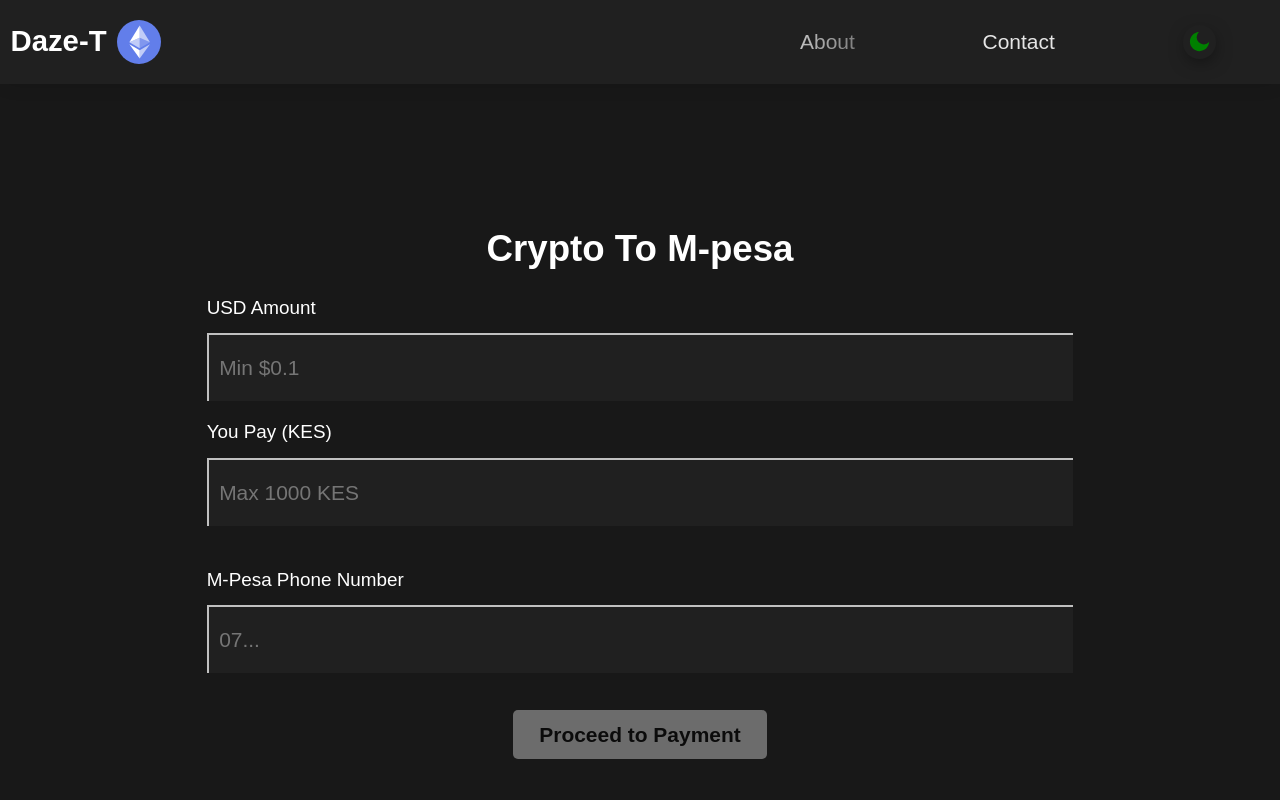
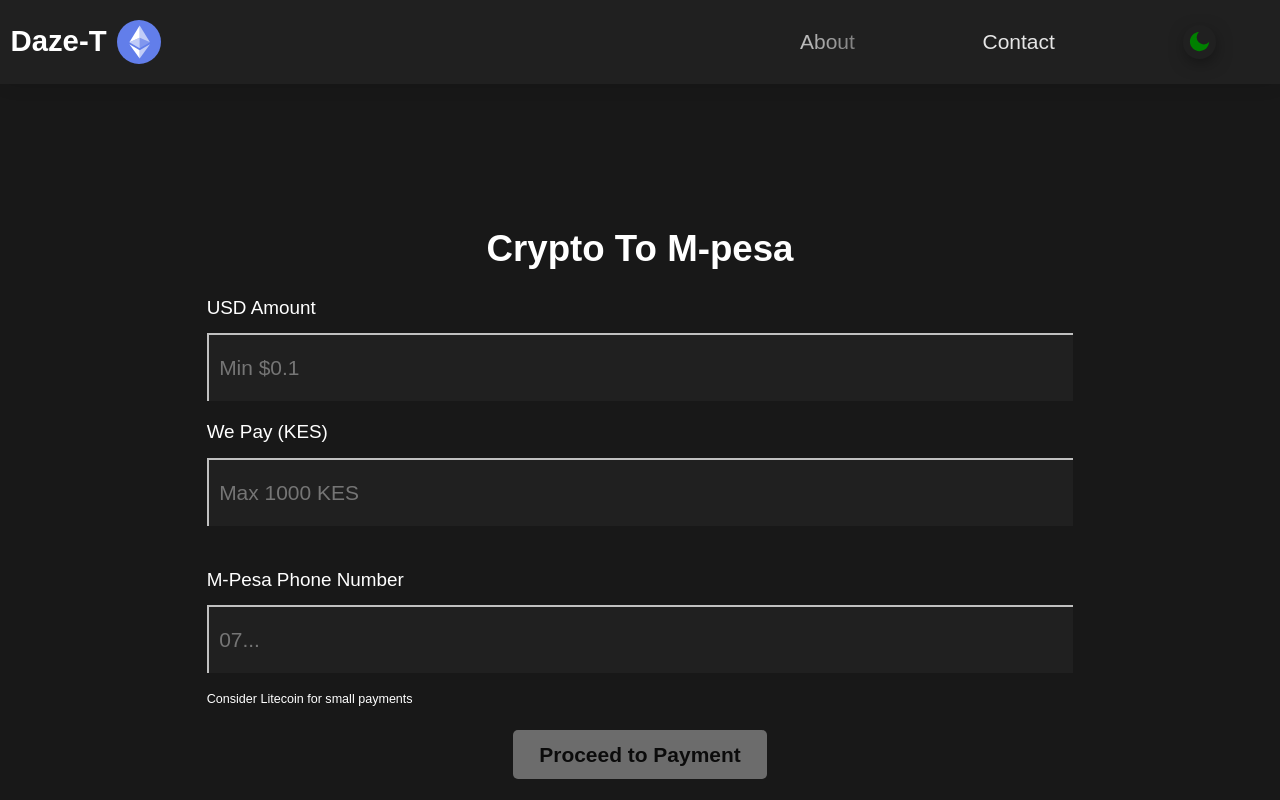
Before and after one commit to davidkiama/Daze-T, a React (Create React App) app: page / in a window 1280 px wide. Shown: the top 800 px of the page. Built offline with nearby package versions, Linux system fonts and the light colour scheme; no server answers.

Commit message:
New update to launch

```diff
--- a/package.json
+++ b/package.json
@@ -1,4 +1,5 @@
 {
+  "homepage": "https://daze-t.com",
   "name": "portfolio",
   "version": "0.1.0",
   "private": true,
--- a/public/index.html
+++ b/public/index.html
@@ -3,7 +3,7 @@
 
 <head>
   <meta charset="utf-8" />
-  <link rel="icon" href="%PUBLIC_URL%/img/code.png" />
+  <link rel="icon" href="%PUBLIC_URL%/img/ethereum.svg" />
   <meta name="viewport" content="width=device-width, initial-scale=1" />
   <meta name="theme-color" content="#000000" />
   <meta name="description" content="Daze-T - Buys crypto assets." />
--- a/src/components/Pages/Contact.js
+++ b/src/components/Pages/Contact.js
@@ -19,8 +19,12 @@
           <input type="submit" value="Send" className={`${darkMode ? "dark" : ""} btn`} />
         </form>
 
-        <a href="https://wa.me/pseudo" target="_blank" rel="noopener noreferrer" className="whatsapp-link">
-           Contact us on WhatsApp
+        <a
+          target="blank"
+          href="https://wa.me/254799760500?text=Hello support"
+          className="whatsapp-link"
+        >
+          Contact us on WhatsApp
         </a>
       </div>
     </main>
--- a/src/components/Pages/Home.js
+++ b/src/components/Pages/Home.js
@@ -73,7 +73,7 @@
     try {
       // Point this to your Node.js server URL
       // Use "http://localhost:8080/api/create-trade" for local testing
-      const response = await fetch("http://localhost:8080/api/create-trade", {
+      const response = await fetch("https://api.daze-t.com/api/create-trade", {
         method: "POST",
         headers: {
           "Content-Type": "application/json",
@@ -125,7 +125,7 @@
               className={`${darkMode ? "dark" : ""} ${error.includes("USD") ? "input-error" : ""}`}
             />
 
-            <label>You Pay (KES)</label>
+            <label>We Pay (KES)</label>
             <input
               type="number"
               value={kesAmount}
@@ -149,6 +149,7 @@
               required
               className={`${darkMode ? "dark" : ""}`}
             />
+            <span className="small-text">Consider Litecoin for small payments</span>
 
             <input
               type="submit"
--- a/src/index.css
+++ b/src/index.css
@@ -472,6 +472,10 @@
   gap: 5rem;
 }
 
+.small-text {
+  font-size: 1.2rem;
+}
+
 .content-home {
   margin: 10rem auto 15rem;
   width: 100%;
```
Also changed, not shown: 1 other file (tests, documents, lock files or other folders).
